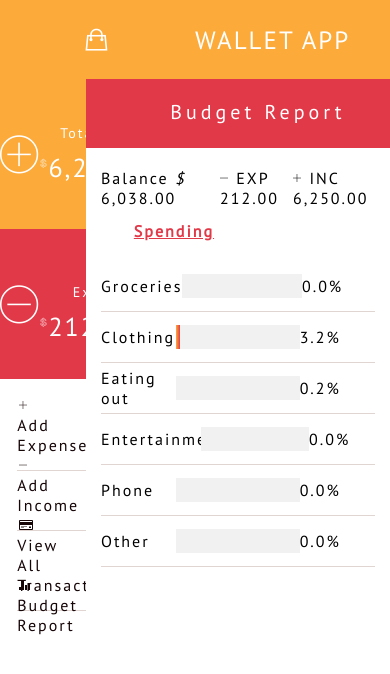
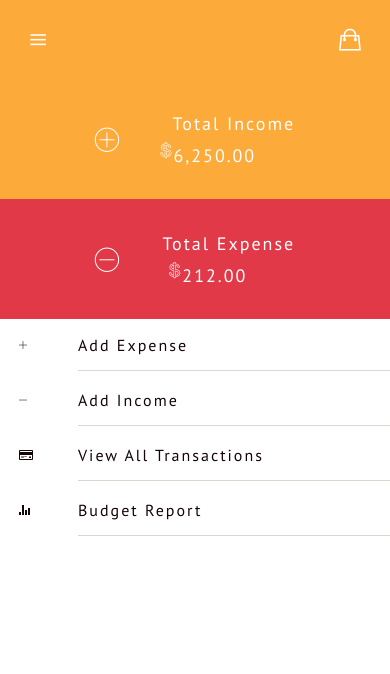
Before and after one commit to Laura-deVere/wallet_app, a PHP site: page /index.html in a window 390 px wide. Shown: the top 674 px of the page. Run offline with PHP 8.4, Linux system fonts and the light colour scheme; some libraries are stand-ins or nearby versions.

Commit message:
adding php

```diff
--- a/_config.yml
+++ /dev/null
@@ -1 +0,0 @@
-theme: jekyll-theme-architect
--- /dev/null
+++ b/css/small-device.css
@@ -0,0 +1,83 @@
+@media screen and (min-width: 320px) and (max-width: 568px) {
+  body {
+    max-height: 568px;
+    overflow: scroll; }
+
+  .total-income, .total-exp {
+    height: 120px; }
+    .total-income div, .total-exp div {
+      width: 174px; }
+
+  .total-income i, .total-exp i {
+    font-size: 30px; }
+
+  .total-exp div, .total-income div, .total-income span, .total-exp span {
+    font-size: 18px; }
+
+  .side-nav-list li {
+    height: 55px; }
+
+  #all-transactions p, #add_expense p, #add_income p, #budget-report p {
+    height: 13px;
+    padding: 24px 2px;
+    font-size: 13px; }
+
+  #budget-report ul {
+    width: 95%;
+    margin: 22px auto; }
+
+  #budget-report h2 {
+    margin: 0 auto;
+    font-size: 12px; }
+
+  .spending-list li {
+    height: 30px; }
+
+  .balance-container > div, .transactions-list li > div {
+    font-size: 12px;
+    padding: 5.5px 0; }
+
+  #add_expense, #add_income {
+    height: 490px; }
+
+  #add_expense > div, #add_income > div {
+    margin: 13px auto 0 auto; }
+
+  #add_expense > div label, #add_income > div label {
+    font-size: 12px;
+    height: 14px; }
+
+  #add_expense div input, #add_income div input {
+    font-size: 11px; }
+
+  #add_expense > div label, #add_expense > div input, #add_income > div label, #add_income > div input {
+    height: 31px; }
+
+  .categories {
+    position: relative; }
+    .categories div {
+      width: 25%;
+      min-height: 81px; }
+    .categories span {
+      font-size: 11px; }
+
+  .categories i {
+    font-size: 37px; }
+
+  #add_expense > div button, #add_income > div button {
+    width: 100%;
+    font-size: 14px;
+    position: absolute;
+    bottom: 0;
+    margin-bottom: 0; } }
+@media screen and (max-width: 568px) and (min-width: 568px) {
+  #add_expense > div button, #add_income > div button {
+    bottom: -249px; }
+
+  .categories {
+    width: 289px !important; }
+    .categories div {
+      width: 95px;
+      min-height: 87px; } }
+
+/*# sourceMappingURL=small-device.css.map */
--- a/style.css
+++ b/css/style.css
@@ -27,10 +27,13 @@ nav {
   background-color: #FCAA3A;
   color: #fff;
   font-size: 25px;
-  justify-content: initial !important; }
+  justify-content: flex-end !important; }
   nav i {
-    width: 50%;
+    width: 10%;
     text-align: center; }
+
+#nav-hidden {
+  display: none; }
 
 .body-content {
   display: flex; }
@@ -62,13 +65,15 @@ nav {
   font-size: 10px !important; }
 
 .side-nav-list-container {
-  width: 100%; }
+  width: 100%;
+  background-color: #fff; }
 
 .side-nav-list {
   list-style: none;
   color: #160507;
   width: 100%;
-  padding: 0;
+  margin-top: 0;
+  padding: 16px 0 0 0;
   overflow: hidden; }
   .side-nav-list li {
     height: 60px;
@@ -82,6 +87,10 @@ nav {
     padding-bottom: 15px;
     display: inline-block;
     float: right; }
+
+.header {
+  width: 100% !important;
+  margin-top: 0 !important; }
 
 #add_expense,
 #add_income {
@@ -128,7 +137,7 @@ nav {
   .transactions-list li > div {
     border-bottom: thin solid #E1D5D1;
     width: 90%;
-    float: right;
+    margin: 0 auto;
     padding: 7.5px 0 7.5px 0;
     font-size: 16px;
     display: flex;
@@ -164,6 +173,8 @@ nav {
   height: 35px; }
 .spending-list span {
   width: 100px; }
+.spending-list span:last-child {
+  text-align: right; }
 
 .expense-category::first-letter,
 .income-category::first-letter {
@@ -311,4 +322,64 @@ nav {
   position: absolute;
   line-height: inherit; }
 
+@media screen and (min-width: 320px) and (max-width: 736px) {
+  nav {
+    justify-content: space-between !important; }
+    nav i {
+      width: 20%; }
+
+  #nav-hidden {
+    display: block;
+    cursor: pointer; }
+
+  .side-bar {
+    z-index: 1;
+    width: 100%;
+    height: 0;
+    position: absolute; }
+
+  .total-exp, .total-income {
+    justify-content: center; }
+    .total-exp div, .total-income div {
+      font-size: 23px;
+      width: 200px; }
+
+  .dollar-icon {
+    font-size: 18px !important; }
+
+  #all-transactions,
+  #add_expense,
+  #add_income,
+  #budget-report {
+    width: 100%; }
+
+  #add_expense div input, #add_income div input {
+    font-size: 21px; }
+
+  .categories div {
+    width: 32%;
+    min-height: 116px; }
+
+  #add_expense button,
+  #add_income button {
+    width: 100%; }
+
+  #budget-report ul {
+    margin: 20px auto; }
+
+  #budget-report h2 {
+    margin: 5px auto 0 auto;
+    width: 100px;
+    font-size: 14px; }
+
+  .spending-list li,
+  .budget-list li {
+    font-size: 12px; }
+
+  .progress-container {
+    width: 33%; }
+
+  .spending-list span {
+    width: 71px; } }
+
 /*# sourceMappingURL=style.css.map */
--- a/index.html
+++ b/index.html
@@ -5,18 +5,20 @@
 		<meta charset="UTF-8">
 		<meta name="viewport" content="width=device-width, initial-scale=1">
 		<!-- <link rel="stylesheet" href="http://www.w3schools.com/lib/w3.css"> -->
-		<link rel="stylesheet" type="text/css" href="style.css">
+		<link rel="stylesheet" type="text/css" href="css/style.css">
+		<link rel="stylesheet" type="text/css" href="css/small-device.css">
 		<link rel="stylesheet" type="text/css" href="http://code.ionicframework.com/ionicons/2.0.1/css/ionicons.min.css">
 		<link rel="stylesheet" type="text/css" href="https://cdn.iconmonstr.com/1.1.0/css/iconmonstr-iconic-font.min.css">
 		<link href="https://fonts.googleapis.com/css?family=PT+Sans" rel="stylesheet">
 	</head>
 	<body>
 		<nav class="centered-row">
+			<i class="ion-navicon" id="nav-hidden"></i>
 			<i class="ion-bag"></i>
-			<span>WALLET APP</span>
+			<!-- <span>WALLET APP</span> -->
 		</nav>
 		<div class="body-content">
-			<div class="side-bar centered-column">
+			<div class="side-bar" id="mobile-nav">
 				<div class="total-income backgr-org centered-row">
 					<i class="ion-ios-plus-outline"></i>
 					<div>Total Income
@@ -61,7 +63,9 @@
 				</div>
 			</div>
 			<div id="all-transactions">
-				<p class="backgr-red">All TRANSACTIONS</p>
+				<div class="backgr-red header">
+					<p>All TRANSACTIONS</p>
+				</div>
 				<ul class="transactions-list">
 					<!-- <li>
 						<div>
@@ -97,7 +101,9 @@
 				</div>
 			</div>
 			<div id="add_expense">
-				<p class="backgr-red">ADD EXPENSE</p>
+				<div class="backgr-red header">
+					<p>ADD EXPENSE</p>
+				</div>
 				<div id="exp-form" class="centered-column">
 					<label>How much did you spend?</label>
 						<input id="exp-value" placeholder="$0.00">
@@ -134,13 +140,15 @@
 				</div>
 			</div>
 			<div id="add_income">
-				<p class="backgr-red">ADD INCOME</p>
+				<div class="backgr-red header">
+					<p>ADD INCOME</p>
+				</div>
 				<div id="inc-form" class="centered-column">
 					<label>How much did you earn?</label>
 						<input id="inc-value" placeholder="$0.00">
 					<label>Add comment</label>
 						<input id="inc-comment" placeholder="Type your comment here...">
-					<label>How did you earn this income? Select category.</label>
+					<label>How did you earn this income? </label>
 						<div class="categories">
 							<div class="centered-column" id="cat-salary" onclick="UIController.getItemDescription('cat-salary')">
 								<i class="ion-social-usd-outline"></i>
@@ -159,10 +167,12 @@
 				</div>
 			</div>
 			<div id="budget-report">
-				<p class="backgr-red">Budget Report</p>
+				<div class="backgr-red header">
+					<p>BUDGET REPORT</p>
+				</div>
 				<ul class="budget-list">
 					<li>
-						<span>Balance</span>
+						<!-- <span>Balance</span> -->
 						<i>$</i>
 						<span class="balance-label">
 							0.00
@@ -229,6 +239,6 @@
 					</li>
 				</ul>
 			</div>
-		<script src="script.js"></script>
+		<script src="js/script.js"></script>
 	</body>
 </html>
--- /dev/null
+++ b/index.php
@@ -0,0 +1 @@
+<?php header( 'Location: /index.html' ) ;  ?>
--- /dev/null
+++ b/sass/small-device.scss
@@ -0,0 +1,90 @@
+@media screen and (min-width: 320px) and (max-width: 568px) {
+	body {
+		max-height: 568px;
+		overflow: scroll;
+	}
+	.total-income, .total-exp {
+    height: 120px;
+    div {
+    	width: 174px;
+    }
+  }
+  .total-income i, .total-exp i {
+    font-size: 30px;
+	}
+	.total-exp div, .total-income div, .total-income span, .total-exp span{
+    font-size: 18px;
+  }
+  .side-nav-list li {
+    height: 55px;
+  }
+  #all-transactions p, #add_expense p, #add_income p, #budget-report p {
+  	height: 13px;
+    padding: 24px 2px;
+    font-size: 13px;
+  }
+  #budget-report ul {
+  	width: 95%;
+  	margin: 22px auto;
+  }
+  #budget-report h2 {
+    margin: 0 auto;
+    font-size: 12px;
+  }
+  .spending-list li {
+  	height: 30px;
+  }
+  .balance-container > div, .transactions-list li > div {
+  	font-size: 12px;
+  	padding: 5.5px 0;
+  }
+  #add_expense, #add_income {
+  	height: 490px;
+  }
+  #add_expense > div, #add_income >div {
+  	margin: 13px auto 0 auto;
+  }
+  #add_expense > div label, #add_income > div label {
+  	font-size: 12px;
+  	height: 14px;
+  }
+  #add_expense div input, #add_income div input {
+    font-size: 11px;
+	}
+	#add_expense > div label, #add_expense > div input, #add_income > div label, #add_income > div input {
+    	height: 31px;
+	}
+	.categories {
+		position: relative;
+		div {
+    width: 25%;
+    min-height: 81px;
+  	}
+    span {
+    	font-size: 11px;
+    }
+	}
+	.categories i {
+    font-size: 37px;
+  }
+  #add_expense > div button, #add_income > div button {
+  		width: 100%;
+  		font-size: 14px;
+  		position: absolute;
+    	bottom: 0;
+    	margin-bottom: 0;
+  }
+}
+
+@media screen and (max-width: 568px) and (min-width: 568px){
+	#add_expense > div button, #add_income > div button {
+    bottom: -249px;
+	}
+	.categories {
+		width: 289px !important;
+		div {
+	    width: 95px;
+	    min-height: 87px;
+		}
+	}
+}
--- a/style.scss
+++ b/sass/style.scss
@@ -44,11 +44,15 @@ nav {
 	background-color: $orange;
 	color: $white;
 	font-size: 25px;
-	justify-content: initial !important;
+	justify-content: flex-end !important;
   i {
-  	width: 50%;
+  	width: 10%;
 		text-align: center;
   }
+}
+
+#nav-hidden {
+	display: none;
 }
 
 .body-content {
@@ -86,13 +90,15 @@ nav {
 
 .side-nav-list-container {
 	width: 100%;
+	background-color: $white;
 }
 
 .side-nav-list {
 	list-style: none;
 	color: $dark;
 	width: 100%;
-	padding: 0;
+	margin-top: 0;
+	padding: 16px 0 0 0;
 	overflow: hidden;
 	li {
 		height: 60px;
@@ -110,6 +116,11 @@ nav {
 		display: inline-block;
 		float: right;
 	}
+}
+
+.header {
+	width: 100% !important;
+	margin-top: 0 !important;
 }
 
 #add_expense,
@@ -158,7 +169,7 @@ nav {
 	&>div {
 		border-bottom: thin solid $light;
 		width: 90%;
-		float: right;
+		margin: 0 auto;
 		padding: 7.5px 0 7.5px 0;
 		font-size: 16px;
 		display: flex;
@@ -203,6 +214,9 @@ nav {
 	}
 	span {
 		width: 100px;
+	}
+	span:last-child {
+		text-align: right;
 	}
 }
 
@@ -366,3 +380,97 @@ nav {
 	position: absolute;
 	line-height: inherit;
 }
+
+///////////////////// MOBILE CSS
+
+@media screen and (min-width: 320px) and (max-width: 736px) {
+  	nav {
+  		justify-content: space-between !important;
+  		i {
+  			width: 20%;
+  		}
+  	}
+
+  	// .body-content {
+  	// 	position: relative;
+  	// }
+
+  	#nav-hidden {
+  		display: block;
+  		cursor: pointer;
+  	}
+
+  	.side-bar {
+  		// display: none;
+  		z-index: 1;
+  		width: 100%;
+  		height: 0;
+  		position: absolute;
+  	}
+
+  	.total-exp, .total-income {
+  		justify-content: center;
+  		div {
+  			font-size: 23px;
+    		width: 200px;
+  		}
+  	}
+
+  	.dollar-icon {
+  		font-size: 18px !important;
+  	}
+
+  	#all-transactions,
+  	#add_expense,
+  	#add_income,
+  	#budget-report {
+    	width: 100%;
+    }
+
+    #add_expense, #add_income {
+    	div {
+    		input {
+    			font-size: 21px;
+    		}
+    	}
+    }
+
+  .categories {
+  	div {
+  		width: 32%;
+  		min-height: 116px;
+  	}
+  }
+
+  #add_expense,
+	#add_income {
+		button {
+			width: 100%;
+		}
+	}
+
+  #budget-report ul {
+  	margin: 20px auto;
+  }
+
+  #budget-report h2 {
+    margin: 5px auto 0 auto;
+    width: 100px;
+    font-size: 14px;
+	}
+
+  .spending-list,
+  .budget-list {
+  	li {
+  		font-size: 12px;
+  	}
+  }
+
+  .progress-container {
+  	width: 33%;
+  }
+
+  .spending-list span {
+    width: 71px;
+	}
+}
```
Also changed, not shown: js/script.js (renamed from script.js, +29 -2 lines), 5 other files.
